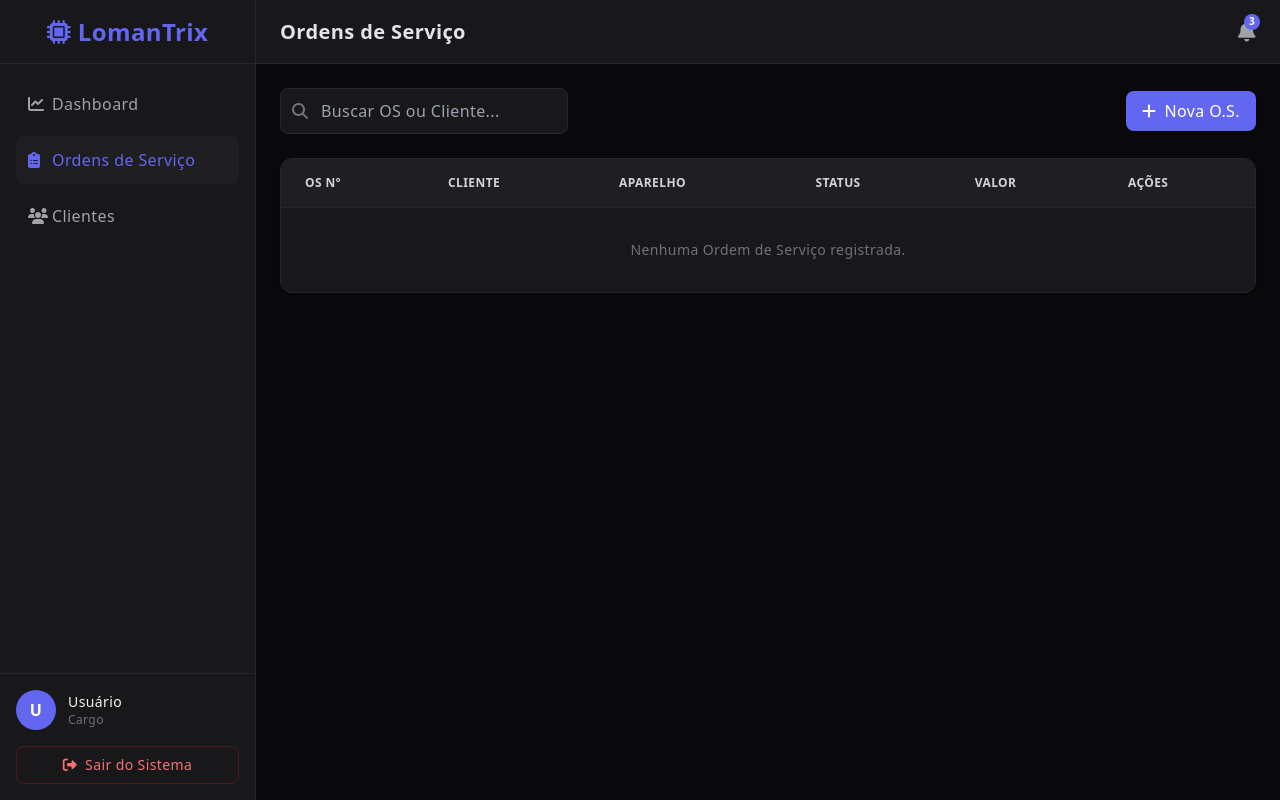
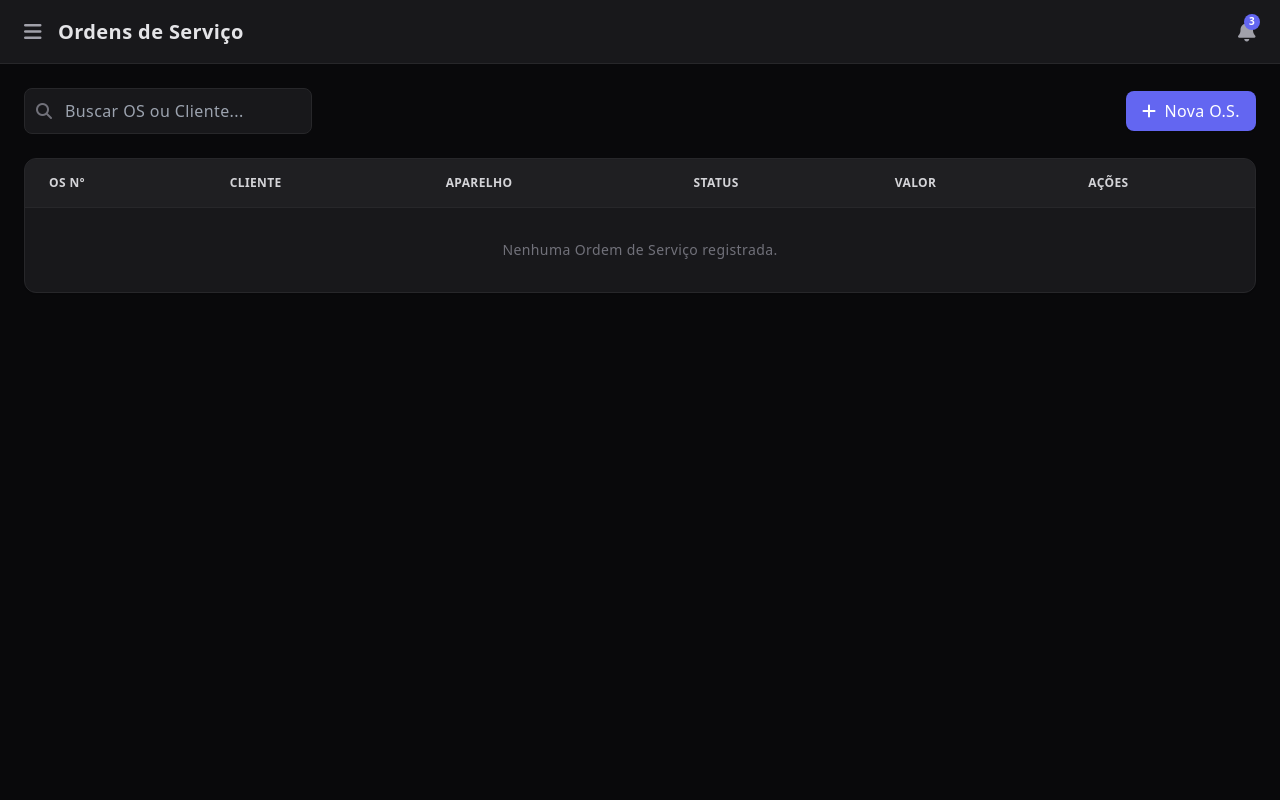
Before and after one commit to manoel-antoniooficial/assistencia, a plain HTML site: page pages/os.html in a window 1280 px wide. Drawn offline with nearby package versions, Linux system fonts and the light colour scheme; some packages are replaced by stand-ins of ours; no server answers; a script that the page names is missing.

Commit message:
Add files via upload

```diff
--- a/js/app.js
+++ b/js/app.js
@@ -75,7 +75,7 @@ function initAppUI() {
     if (mobileMenuBtn && sidebar && !document.getElementById('sidebarBackdrop')) {
         const backdrop = document.createElement('div');
         backdrop.id = 'sidebarBackdrop';
-        backdrop.className = 'fixed inset-0 bg-black/60 z-40 hidden lg:hidden backdrop-blur-sm transition-opacity';
+        backdrop.className = 'fixed inset-0 bg-black/60 z-40 hidden backdrop-blur-sm transition-opacity';
         document.body.appendChild(backdrop);
 
         const toggleMenu = () => {
--- a/pages/os.html
+++ b/pages/os.html
@@ -18,7 +18,7 @@
 <body class="bg-darkBase text-zinc-200 min-h-screen flex tracking-wide font-light">
 
     <!-- Sidebar -->
-    <aside id="sidebar" class="fixed inset-y-0 left-0 z-50 w-64 bg-darkPanel border-r border-darkBorder flex flex-col transition-transform duration-300 -translate-x-full lg:relative lg:translate-x-0">
+    <aside id="sidebar" class="fixed inset-y-0 left-0 z-50 w-64 bg-darkPanel border-r border-darkBorder flex flex-col transition-transform duration-300 -translate-x-full">
         <div class="h-16 flex items-center justify-center border-b border-darkBorder">
             <a href="dashboard.html" class="flex items-center"><h1 class="text-2xl font-bold text-primary hover:text-indigo-400 transition-colors"><i class="fa-solid fa-microchip"></i> LomanTrix</h1></a>
         </div>
@@ -59,7 +59,7 @@
     <main class="flex-1 flex flex-col h-screen overflow-hidden">
         <header class="h-16 bg-darkPanel border-b border-darkBorder flex items-center justify-between px-6">
             <div class="flex items-center">
-                <button id="mobileMenuBtn" class="lg:hidden text-zinc-400 hover:text-zinc-100 mr-4 transition-colors">
+                <button id="mobileMenuBtn" class="text-zinc-400 hover:text-zinc-100 mr-4 transition-colors">
                     <i class="fa-solid fa-bars text-xl"></i>
                 </button>
                 <h2 class="text-xl font-semibold">Ordens de Serviço</h2>
```
Also changed, not shown: pages/clientes.html (+2 -2 lines), pages/colaboradores.html (+2 -2 lines), pages/dashboard.html (+2 -2 lines), pages/relatorios.html (+2 -2 lines).
